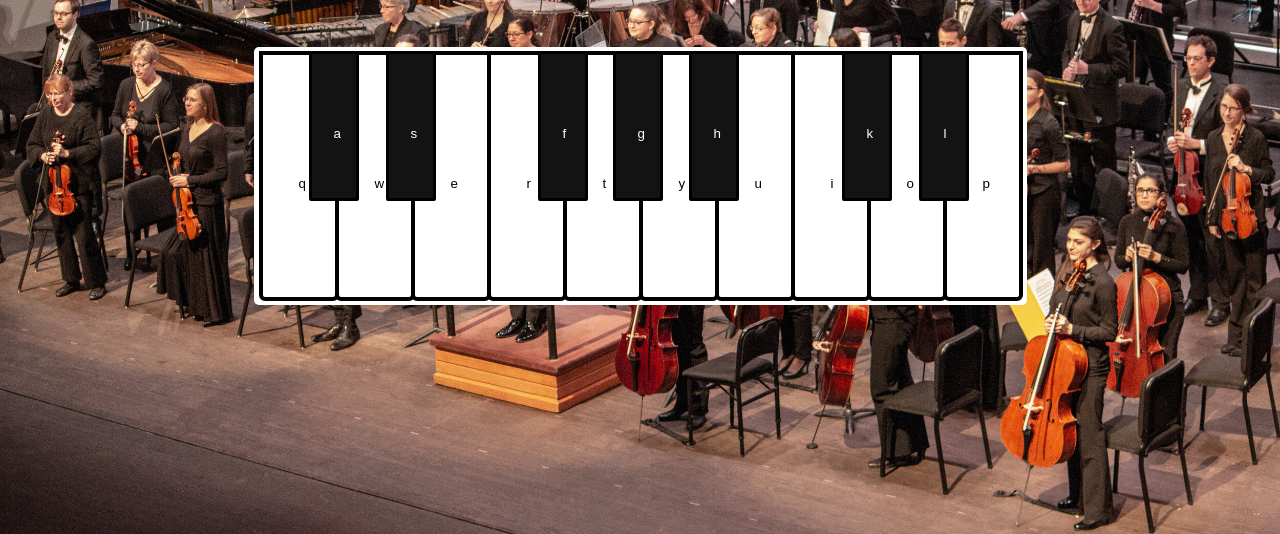
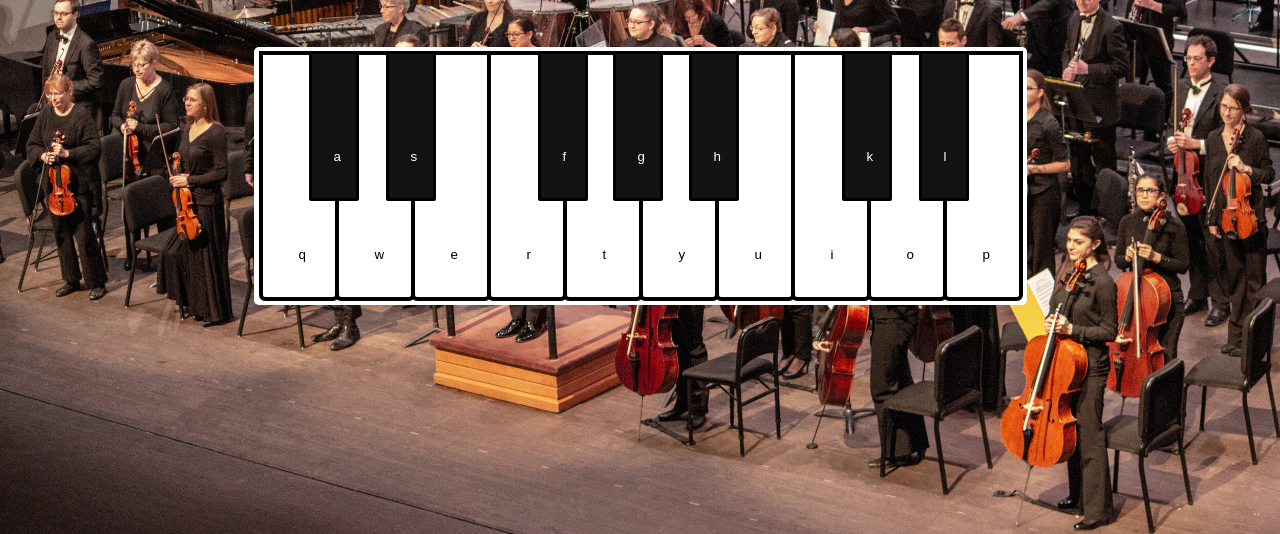
Before and after one commit to IanPrinceD/SwitchPiano, a plain HTML site: page index.html in a window 1280 px wide. Shown: the part 266-800 px from the top of the page. Drawn offline with Linux system fonts and the light colour scheme.

Commit message:
added class

```diff
--- a/style.css
+++ b/style.css
@@ -32,6 +32,14 @@ body {
 
 span {
  position: absolute;
+}
+
+.minorKeys {
+ top: 200px;
+}
+
+.sharpKeys {
+ top: 95px;
 }
 
 .whiteKeys{
```
